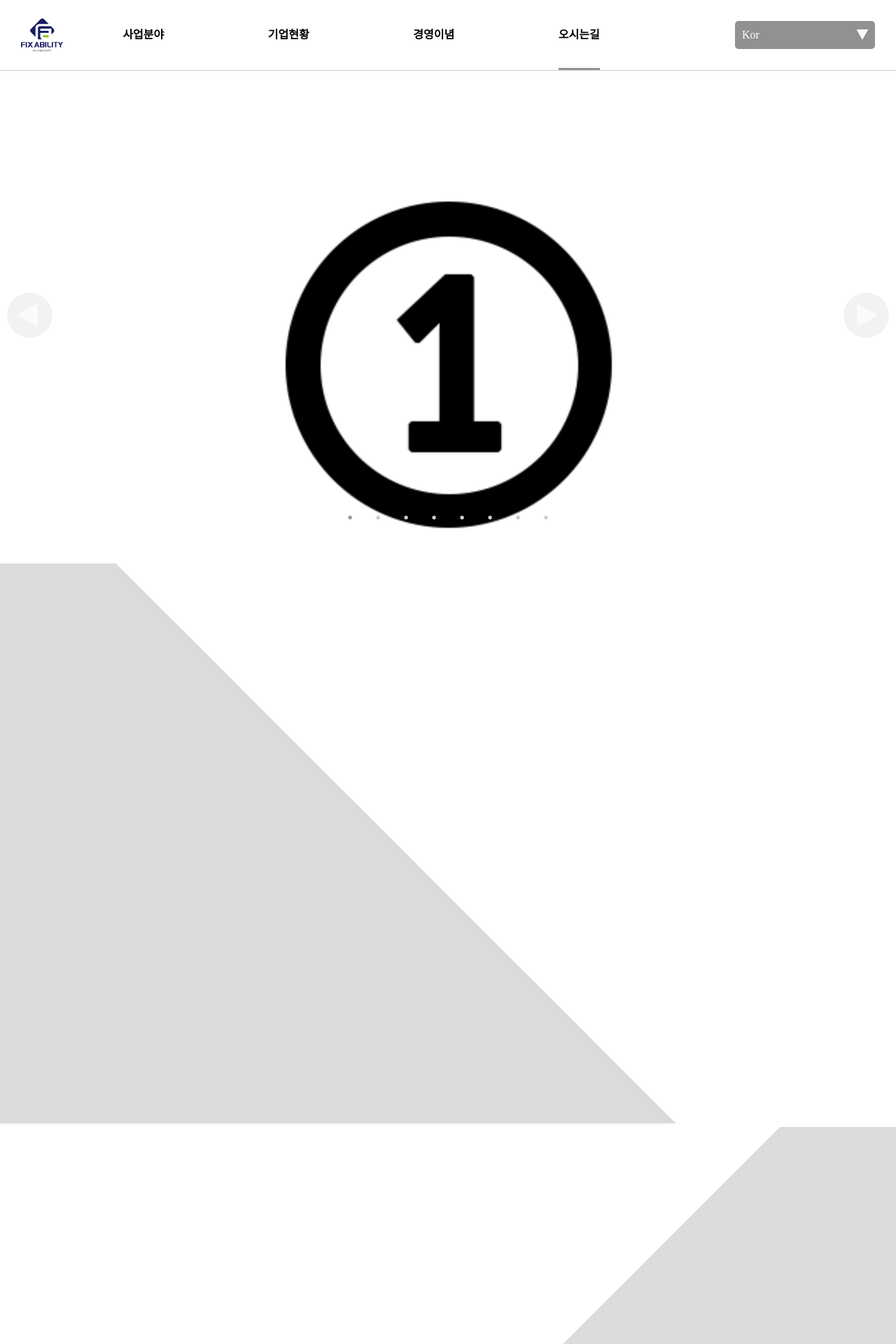
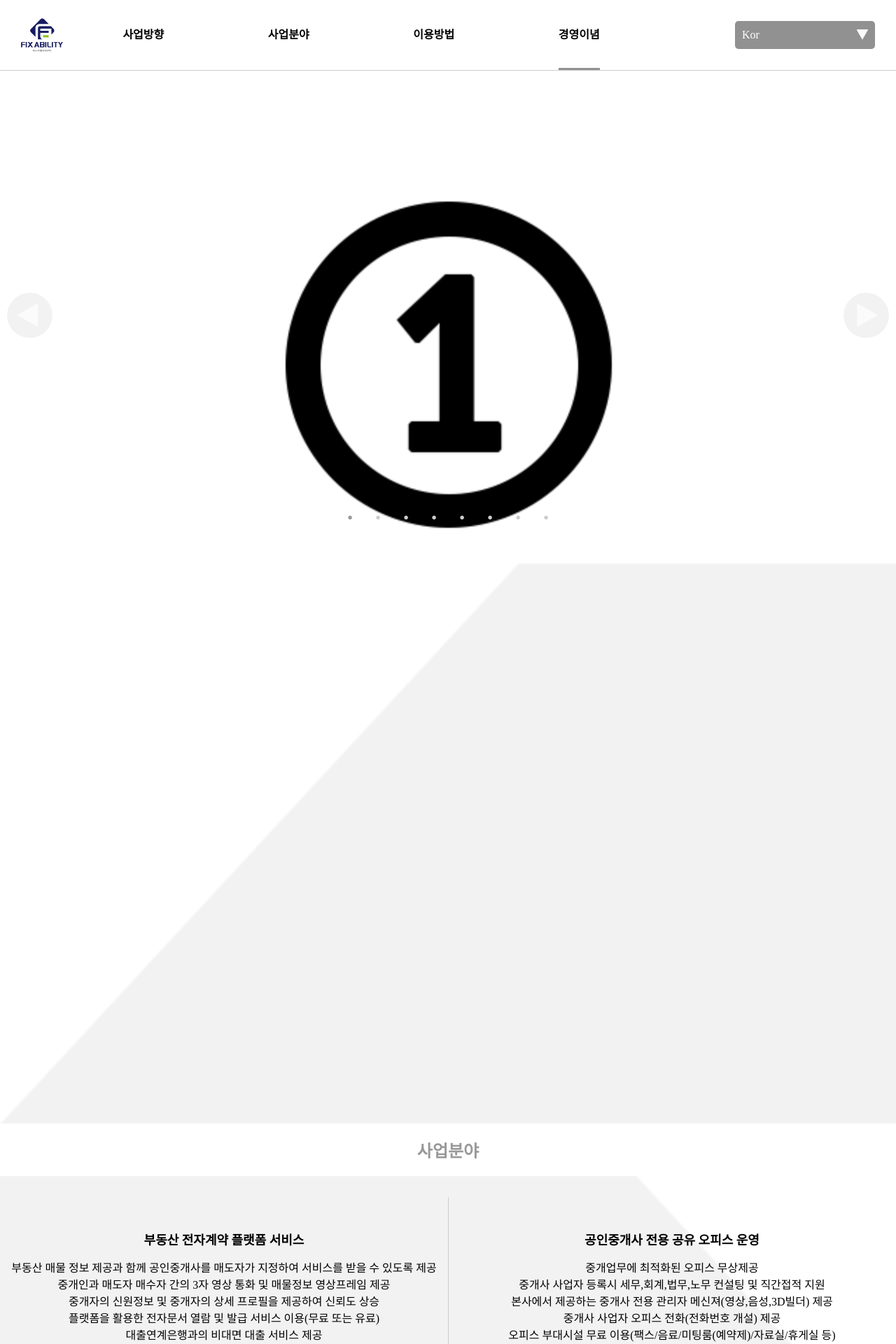
Before and after one commit to cl0cktree/company, a PHP site: page / in a window 1280 px wide. Shown: the top 1920 px of the page at 70% size. Run offline with PHP 8.4, Linux system fonts and the light colour scheme; some web fonts are replaced.

Commit message:
20201130_1
- 레이아웃 정리 및 내용 작성 중.

```diff
--- a/css/style.css
+++ b/css/style.css
@@ -116,9 +116,24 @@ textarea{box-sizing:border-box;}
 .section{width:100%;background:rgba(255,255,255,1);margin:0 auto;margin-top:100px;}
 .section .article{width:100%;min-height:calc(100vh - 70px);border-top:0px solid #000; border-bottom:5px solid #fff;margin:0 auto;overflow:hidden;}
 .section .article_1{min-height:calc(100vh - 100px);}
-.section .article .container{width:200%;min-height:100vh;background:rgba(251,251,251,1);color:#fff;}
-.section .article .container.left{left:-100%;background:rgba(251,251,251,1);background:rgba(204,204,204,0.7);transform: rotate(45deg);}
-.section .article .container.right{left:0;background:rgba(251,251,251,1);background:rgba(204,204,204,0.7);transform: rotate(-45deg);}
+.section .article>h2{display:block;width:100%;text-align:center;height:70px;line-height:70px;font-size:24px;}
+.section .article .container{width:200%;min-height:100vh;background:rgba(251,251,251,1);color:#fff;opacity:0;transition:all 0.3s;}
+.section .article .container.left{background:url('../images/article_background.png') no-repeat;background-position:-1650px top;background-size:3300px 200%;}
+.section .article .container.right{background:url('../images/article_background.png') no-repeat;background-position:1650px top;background-size:3300px 200%;}
+
+.section .article .contents{position:absolute;width:100%;min-height:100vh;background:rgba(255,255,255,0.6);color:#000;opacity:1;top:0px;overflow:hidden;}
+.section .article .contents.top-pop{top:-100%;}
+.section .article .contents.bottom-pop{bottom:-100%;}
+.section .article .contents.left-pop{left:-100%;}
+.section .article .contents.right-pop{right:-100%;}
+
+.section .article .contents .card{width:50%;height:46vh;word-break:keep-all;text-align:center;padding:50px 0;margin-top:37px;border-bottom:1px solid #ccc;}
+.section .article .contents .card:nth-of-type(1),.section .article .contents .card:nth-of-type(2){margin-top:100px;}
+.section .article .contents .card.left{float:left;}
+.section .article .contents .card.right{float:right;}
+.section .article .contents .card.right:before{content:'';display:block;position:absolute;top:0;left:0;box-sizing:border-box;width:1px;height:46vh;border-left:1px solid #ccc;}
+.section .article .contents .card h3{text-align:center;font-size:18px;height:24px;line-height:24px;}
+.section .article .contents .card p{box-sizing:border-box;line-height:24px;}
 
 .section .top_btn{display:block; position:fixed; width:72px; height:72px; line-height:72px; background:rgba(100,100,100,0.8); right:30px; bottom:50px; font-size:20px; color:#fff; border-radius:50%; text-align:center; text-decoration: none; opacity:0; z-index:-5; transition:all 0.3s;}
 .section .top_btn.on{ opacity:1; z-index:4;}
--- a/index.html
+++ b/index.html
@@ -62,22 +62,22 @@
 				<ul class="gnb-wrap">
 					<li class="gnb-1" data-index="1">
 						<a href="javascript:;" class="color_black">
-							사업분야
+							사업방향
 						</a>
 					</li>
 					<li class="gnb-2" data-index="2">
 						<a href="javascript:;" class="color_black">
-							기업현황
+							사업분야
 						</a>
 					</li>
 					<li class="gnb-3" data-index="3">
 						<a href="javascript:;" class="color_black">
-							경영이념
+							이용방법
 						</a>
 					</li>
 					<li class="gnb-4" data-index="4">
 						<a href="javascript:;" class="color_black">
-							오시는길
+							경영이념
 						</a>
 					</li>
 				</ul>
@@ -103,16 +103,24 @@
 			<div class="mobile-menu">
 				<ul class="gnb-modile">
 					<li class="gnb-1" data-index="1">
-						<a href="javascript:;" class="color_black">사업분야</a>
+						<a href="javascript:;" class="color_black">
+							사업방향
+						</a>
 					</li>
 					<li class="gnb-2" data-index="2">
-						<a href="javascript:;" class="color_black">기업현황</a>
+						<a href="javascript:;" class="color_black">
+							사업분야
+						</a>
 					</li>
 					<li class="gnb-3" data-index="3">
-						<a href="javascript:;" class="color_black">경영이념</a>
+						<a href="javascript:;" class="color_black">
+							이용방법
+						</a>
 					</li>
 					<li class="gnb-4" data-index="4">
-						<a href="javascript:;" class="color_black">오시는길</a>
+						<a href="javascript:;" class="color_black">
+							경영이념
+						</a>
 					</li>
 				</ul>
 				<div class="language-mobile" tabindex="0">
@@ -138,21 +146,112 @@
 			</div>
 			<div class="article_2 article" data-index = "1">
 				<div class="container left">
-					dfgdfgdggfg
+				</div>
+				<div class="contents">
+
 				</div>
 			</div>
 			<div class="article_3 article" data-index = "2">
+				<h2>
+					사업분야
+				</h2>
 				<div class="container right">
+				</div>
+				<div class="contents">
+					<div class="card left">
+						<h3>
+							부동산 전자계약 플랫폼 서비스
+						</h3>
+						<p>
+							부동산 매물 정보 제공과 함께 공인중개사를 매도자가 지정하여 서비스를 받을 수 있도록 제공</br>
+
+							중개인과 매도자 매수자 간의 3자 영상 통화 및 매물정보 영상프레임 제공</br>
+
+							중개자의 신원정보 및 중개자의 상세 프로필을 제공하여 신뢰도 상승</br>
+
+							플랫폼을 활용한 전자문서 열람 및 발급 서비스 이용(무료 또는 유료)</br>
+
+							대출연계은행과의 비대면 대출 서비스 제공</br>
+
+							플랫폼을 이용한 매도자&매수자&중개인&은행대출 필요 서류발급 등을 계약 시 원스톱 으로 제공</br>
+						</p>
+					</div>
+					<div class="card right">
+						<h3>
+							공인중개사 전용 공유 오피스 운영
+						</h3>
+						<p>
+							중개업무에 최적화된 오피스 무상제공</br>
+
+							중개사 사업자 등록시 세무,회계,법무,노무 컨설팅 및  직간접적 지원</br>
+
+							본사에서 제공하는 중개사 전용 관리자 메신져(영상,음성,3D빌더) 제공</br>
+
+							중개사 사업자 오피스 전화(전화번호 개설) 제공</br>
+
+							오피스 부대시설 무료 이용(팩스/음료/미팅룸(예약제)/자료실/휴게실 등)</br>
+
+							오피스 전용 프린터 최저가로 이용</br>
+
+							중개사 개별 홍보용 홈페이지 및 바이럴 마케팅 지원</br>
+
+						</p>
+					</div>
+					<div class="card left">
+						<h3>
+							전자계약 플랫폼 부대 운영 서비스
+						</h3>
+						<p>
+							전국 부동산 매물정보 공유 사이트 제공</br>
+
+							전국 중개사 쉐어링 중개 사업 지원</br>
+
+							3D 건축물 빌더 및 실시간 현장 실사(위성)제공</br>
+
+							전국 관공서 전자서류 발급 대행 서비스 지원</br>
+
+							쉽고 빠른 대출업무 연계 지원</br>
+
+							비대면 화상 통화 플랫폼 지원</br>
+
+							실시간 매물 현장 원격 렌더링 지원</br>
+
+						</p>
+					</div>
+					<div class="card right">
+						<h3>
+							1588 매도 / 매수 콜 서비스
+						</h3>
+						<p>
+							본사가 기존 1588 대표번호 매도 및 매수</br>
+
+							본사 중개사에게 1588 직접 매도</br>
+
+							본사 중개사 1588 연계 서비스 지원</br>
+
+							본사 전용 AI 콜 센터 운영 지원</br>
+
+							해외 진출 중개사 비대면 콜 통역 서비스 지원</br>
+
+							부동산 관련 1588 대표번호 본사에서 직접 매수</br>
+
+							AI 챗봇 콜 지원</br>
+						</p>
+					</div>
 
 				</div>
 			</div>
 			<div class="article_4 article" data-index = "3">
 				<div class="container left">
+				</div>
+				<div class="contents">
 
 				</div>
 			</div>
 			<div class="article_5 article" data-index = "4">
 				<div class="container right">
+				</div>
+				<div class="contents">
 
 				</div>
 			</div>
```
Also changed, not shown: js/move.js (+33 -5 lines), images/article_background.png (added).
